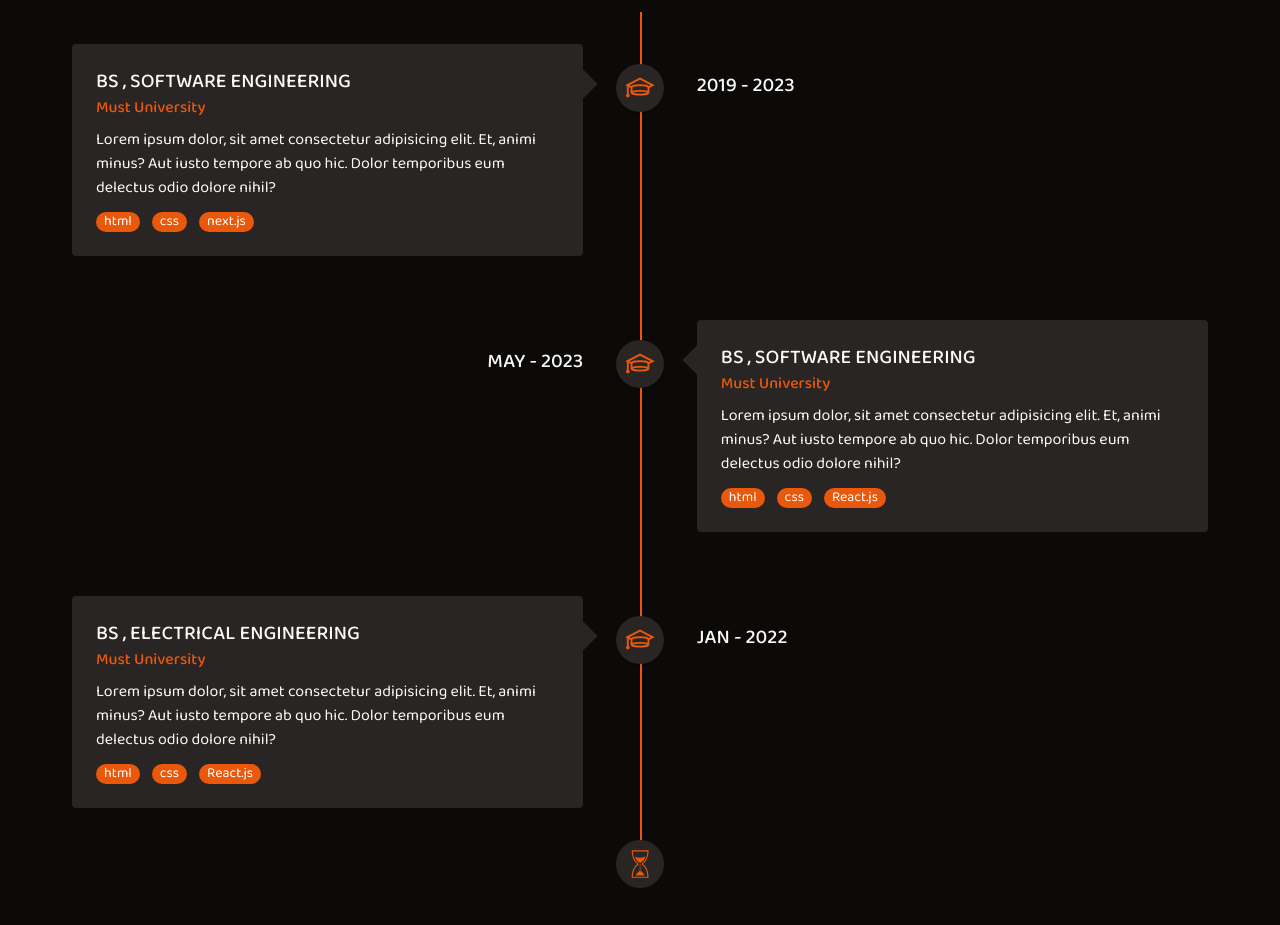
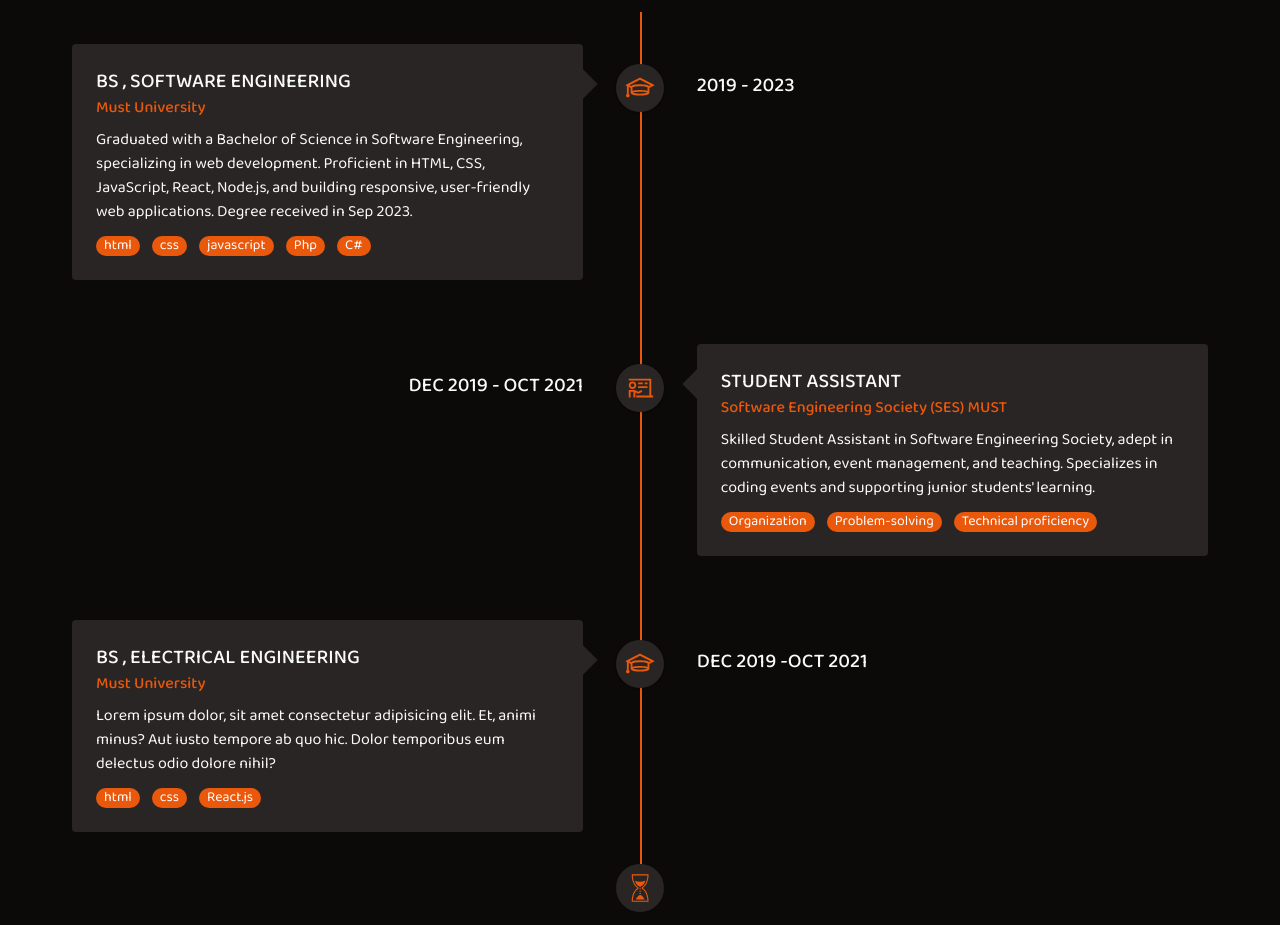
Before and after one commit to Umer-Aziz/portfolio, a Next.js app: page /about in a window 1280 px wide. Shown: the part 1640-2565 px from the top of the page. Built offline with nearby package versions, Linux system fonts and the light colour scheme.

Commit message:
added animation

```diff
--- a/components/about/Experience.tsx
+++ b/components/about/Experience.tsx
@@ -1,7 +1,8 @@
 "use client"
 import React from 'react'
 import { motion } from 'framer-motion';
-import { LiaGraduationCapSolid } from "react-icons/lia";
+import { LiaGraduationCapSolid , LiaChalkboardTeacherSolid } from "react-icons/lia";
+
 import { GiSandsOfTime } from "react-icons/gi";
 import { Each } from '../Each';
 
@@ -10,18 +11,18 @@ const Experience = () => {
         {
             title: "Bs , Software engineering",
             subtitle: "Must university",
-            description: "Lorem ipsum dolor, sit amet consectetur adipisicing elit. Et, animi minus? Aut iusto tempore ab quo hic. Dolor temporibus eum delectus odio dolore nihil?",
-            tags: ['html', 'css', 'next.js'],
+            description: "Graduated with a Bachelor of Science in Software Engineering, specializing in web development. Proficient in HTML, CSS, JavaScript, React, Node.js, and building responsive, user-friendly web applications. Degree received in Sep 2023.",
+            tags: ['html', 'css', 'javascript',"Php","C#"],
             icon: LiaGraduationCapSolid,
             date: "2019 - 2023"
         },
         {
-            title: "Bs , Software engineering",
-            subtitle: "Must university",
-            description: "Lorem ipsum dolor, sit amet consectetur adipisicing elit. Et, animi minus? Aut iusto tempore ab quo hic. Dolor temporibus eum delectus odio dolore nihil?",
-            tags: ['html', 'css', 'React.js'],
-            icon: LiaGraduationCapSolid,
-            date: "May - 2023"
+            title: "Student Assistant",
+            subtitle: "Software Engineering Society (SES) MUST",
+            description: "Skilled Student Assistant in Software Engineering Society, adept in communication, event management, and teaching. Specializes in coding events and supporting junior students' learning.",
+            tags: ['Organization', 'Problem-solving',"Technical proficiency"],
+            icon: LiaChalkboardTeacherSolid,
+            date: "Dec 2019 - Oct 2021"
         },
         {
             title: "Bs , Electrical Engineering",
@@ -29,7 +30,7 @@ const Experience = () => {
             description: "Lorem ipsum dolor, sit amet consectetur adipisicing elit. Et, animi minus? Aut iusto tempore ab quo hic. Dolor temporibus eum delectus odio dolore nihil?",
             tags: ['html', 'css', 'React.js'],
             icon: LiaGraduationCapSolid,
-            date: "Jan - 2022"
+            date: "Dec 2019 -Oct 2021"
         },
     ]
     return (
```
